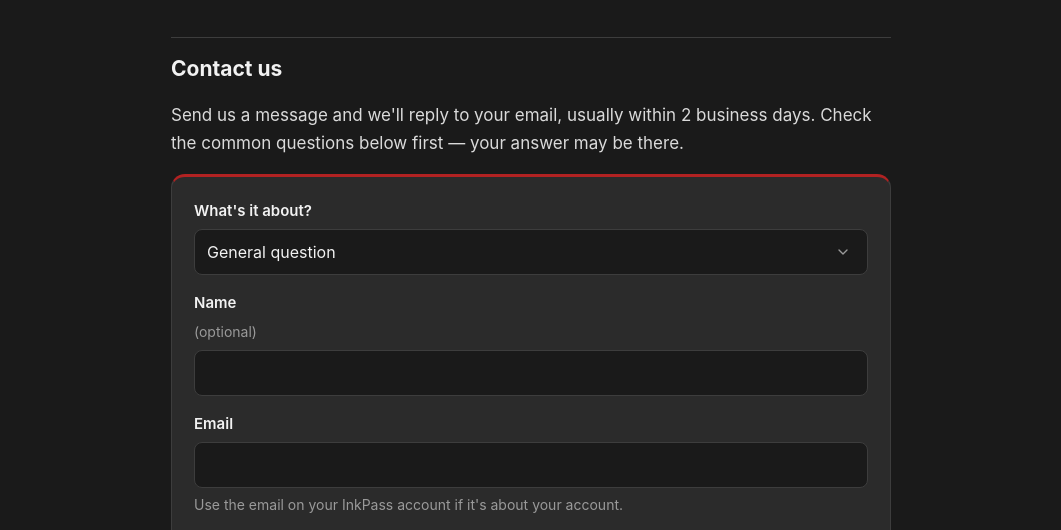
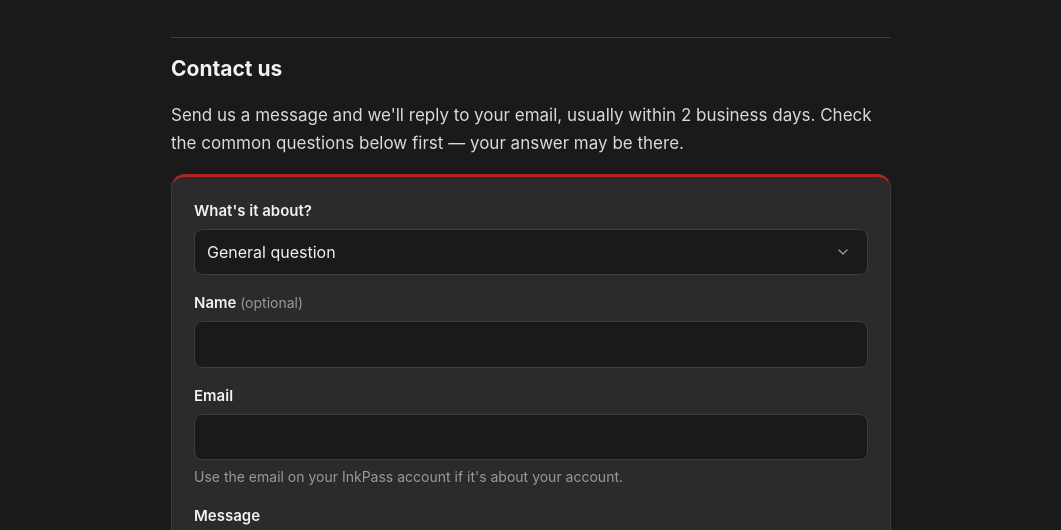
Before and after one commit to OSWALD-CO/inkpass-website, a plain HTML site: page support.html in a window 1280 px wide. Shown: the part 198-728 px from the top of the page, without its empty margins (109-1170 px from the left). Drawn offline with Linux system fonts and the light colour scheme; a web font is replaced by a local one.

Commit message:
Support form: keep "(optional)" on the Name line
Co-Authored-By: Claude Opus 5.5 <noreply@anthropic.com>

```diff
--- a/support.html
+++ b/support.html
@@ -35,7 +35,7 @@
           <option value="privacy">Privacy request</option>
         </select>
       </label>
-      <label>Name <span class="optional">(optional)</span>
+      <label><span>Name <span class="optional">(optional)</span></span>
         <input name="name" type="text" maxlength="100" autocomplete="name">
       </label>
       <label>Email
```
